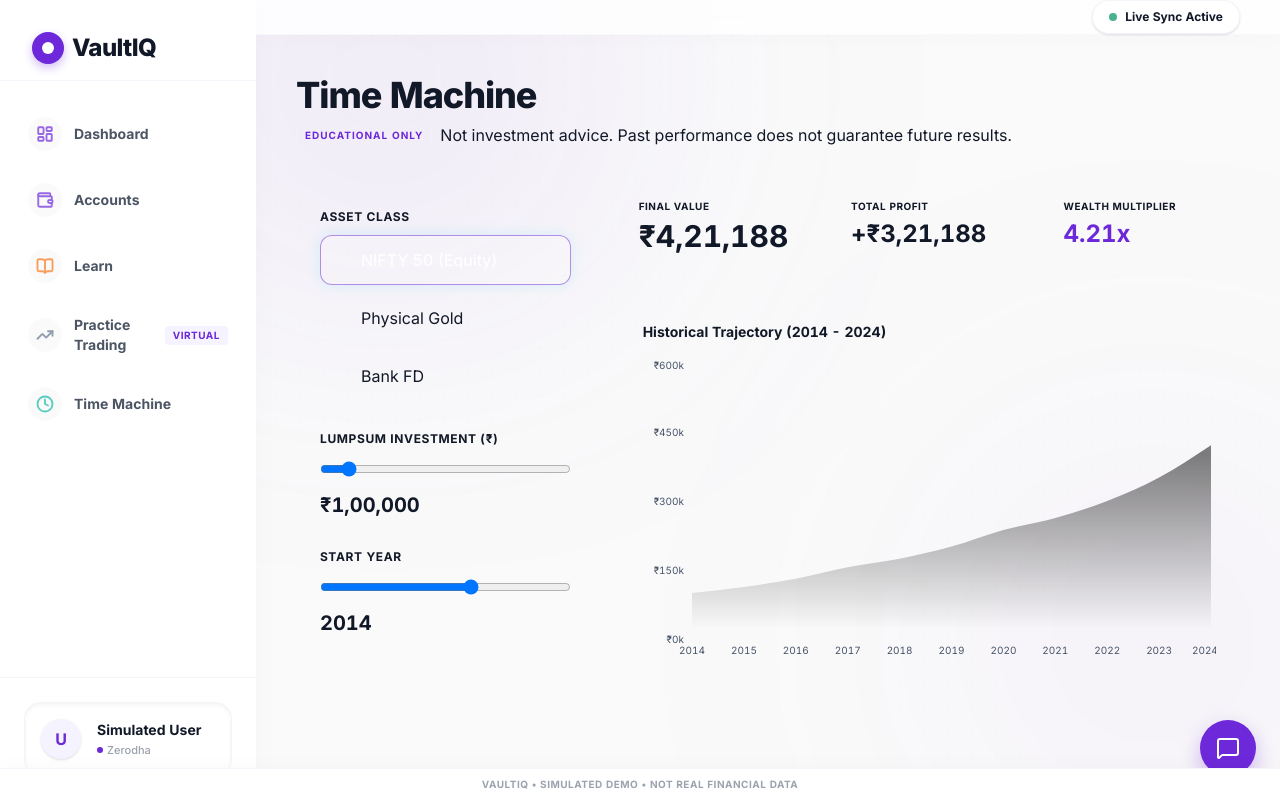
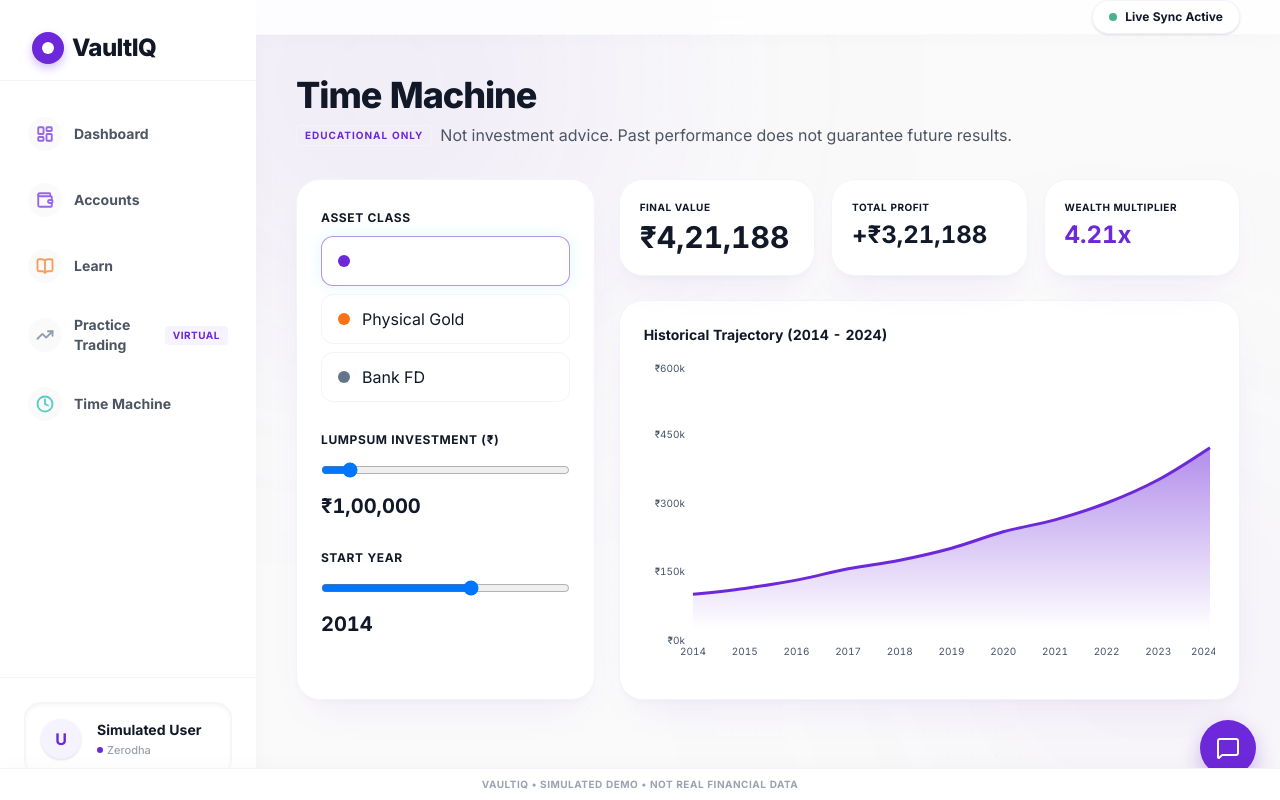
Before and after one commit to aadiitya2007/Hack_On_Tracks, a Next.js app: page /time-machine in a window 1280 px wide. Built offline with nearby package versions, Linux system fonts and the light colour scheme.

Commit message:
feat: upgrade all charts to premium area gradients with soft gridlines and unified tooltips

```diff
--- a/src/app/(main)/dashboard/DashboardClient.tsx
+++ b/src/app/(main)/dashboard/DashboardClient.tsx
@@ -2,16 +2,16 @@
 
 import { useState, useMemo, useEffect } from 'react';
 import { motion, AnimatePresence } from 'framer-motion';
-import { PieChart, Pie, Cell, AreaChart, Area, XAxis, YAxis, Tooltip, ResponsiveContainer } from 'recharts';
+import { PieChart, Pie, Cell, AreaChart, Area, XAxis, YAxis, Tooltip, CartesianGrid, ResponsiveContainer } from 'recharts';
 import { simulateTradeAction } from '@/lib/actions';
 
 const ASSET_COLORS: Record<string, string> = {
-  EQUITY: 'var(--color-asset-equity)',
-  MUTUAL_FUND: 'var(--color-asset-reit)', // magenta
-  DEBT: 'var(--color-asset-bond)',
-  COMMODITY: 'var(--color-asset-gold)',
-  REIT: 'var(--color-asset-reit)',
-  CASH: 'var(--color-asset-cash)',
+  EQUITY: 'var(--asset-stocks)',
+  MUTUAL_FUND: 'var(--asset-funds)', // magenta
+  DEBT: 'var(--asset-bonds)',
+  COMMODITY: 'var(--asset-reits)',
+  REIT: 'var(--asset-reits)',
+  CASH: 'var(--asset-cash)',
 };
 
 // Animated Number Component
@@ -248,13 +248,14 @@ export default function DashboardClient({ initialData }: { initialData: any }) {
               <AreaChart data={mockHistory}>
                 <defs>
                   <linearGradient id="colorVal" x1="0" y1="0" x2="0" y2="1">
-                    <stop offset="5%" stopColor="var(--color-primary)" stopOpacity={0.4}/>
-                    <stop offset="95%" stopColor="var(--color-primary)" stopOpacity={0}/>
+                    <stop offset="5%" stopColor="var(--accent)" stopOpacity={0.4}/>
+                    <stop offset="95%" stopColor="var(--accent)" stopOpacity={0}/>
                   </linearGradient>
                 </defs>
-                <XAxis dataKey="month" stroke="#475569" fontSize={10} tickLine={false} axisLine={false} />
-                <Tooltip contentStyle={{ backgroundColor: 'rgba(15, 10, 42, 0.9)', border: '1px solid rgba(255,255,255,0.1)', borderRadius: '12px' }} />
-                <Area type="monotone" dataKey="value" stroke="var(--color-primary)" strokeWidth={3} fillOpacity={1} fill="url(#colorVal)" />
+                <CartesianGrid strokeDasharray="3 3" vertical={false} stroke="var(--border)" opacity={0.5} />
+                <XAxis dataKey="month" stroke="var(--text-muted)" fontSize={10} tickLine={false} axisLine={false} />
+                <Tooltip contentStyle={{ backgroundColor: 'var(--surface)', border: '1px solid var(--border)', borderRadius: '12px', color: 'var(--text-primary)', boxShadow: '0 10px 15px -3px rgba(0, 0, 0, 0.05)' }} itemStyle={{ color: 'var(--accent)', fontWeight: 'bold' }} />
+                <Area type="monotone" dataKey="value" stroke="var(--accent)" strokeWidth={3} fillOpacity={1} fill="url(#colorVal)" />
               </AreaChart>
             </ResponsiveContainer>
           </div>
--- a/src/app/(main)/learn/stocks/page.tsx
+++ b/src/app/(main)/learn/stocks/page.tsx
@@ -7,7 +7,7 @@ import Dialogue from '@/components/Dialogue';
 import { Aarav, Meera } from '@/components/Characters';
 import { simulateStocks } from '@/lib/simulations/stocks';
 import { Play, Pause, RotateCcw, TrendingUp, TrendingDown, ArrowRight, CheckCircle2, XCircle } from 'lucide-react';
-import { LineChart, Line, XAxis, YAxis, Tooltip as RechartsTooltip, ResponsiveContainer } from 'recharts';
+import { AreaChart, Area, XAxis, YAxis, CartesianGrid, Tooltip as RechartsTooltip, ResponsiveContainer } from 'recharts';
 import Link from 'next/link';
 
 const INTRO_DIALOGUE = [
@@ -196,12 +196,19 @@ export default function StocksLesson() {
 
           <div className="h-64 w-full">
             <ResponsiveContainer width="100%" height="100%">
-              <LineChart data={simData.slice(0, simStep + 1)}>
+              <AreaChart data={simData.slice(0, simStep + 1)} margin={{ top: 10, right: 10, left: 0, bottom: 0 }}>
+                <defs>
+                  <linearGradient id="colorPrice" x1="0" y1="0" x2="0" y2="1">
+                    <stop offset="5%" stopColor="var(--color-accent)" stopOpacity={0.3}/>
+                    <stop offset="95%" stopColor="var(--color-accent)" stopOpacity={0}/>
+                  </linearGradient>
+                </defs>
+                <CartesianGrid strokeDasharray="3 3" vertical={false} stroke="var(--color-border)" opacity={0.5} />
                 <XAxis dataKey="month" hide />
                 <YAxis domain={['auto', 'auto']} hide />
-                <RechartsTooltip />
-                <Line type="monotone" dataKey="price" stroke="var(--color-accent)" strokeWidth={3} dot={false} isAnimationActive={false} />
-              </LineChart>
+                <RechartsTooltip contentStyle={{ backgroundColor: 'var(--color-surface)', border: '1px solid var(--color-border)', borderRadius: '12px', color: 'var(--color-text-primary)', boxShadow: '0 10px 15px -3px rgba(0, 0, 0, 0.05)' }} itemStyle={{ color: 'var(--color-accent)', fontWeight: 'bold' }} />
+                <Area type="monotone" dataKey="price" stroke="var(--color-accent)" strokeWidth={3} fillOpacity={1} fill="url(#colorPrice)" isAnimationActive={false} />
+              </AreaChart>
             </ResponsiveContainer>
           </div>
 
--- a/src/app/(main)/time-machine/TimeMachineClient.tsx
+++ b/src/app/(main)/time-machine/TimeMachineClient.tsx
@@ -1,13 +1,13 @@
 'use client';
 
 import { useState, useMemo } from 'react';
-import { AreaChart, Area, XAxis, YAxis, Tooltip, ResponsiveContainer } from 'recharts';
+import { AreaChart, Area, XAxis, YAxis, Tooltip, CartesianGrid, ResponsiveContainer } from 'recharts';
 import { motion } from 'framer-motion';
 
 const ASSETS = [
-  { id: 'NIFTY', name: 'NIFTY 50 (Equity)', cagr: 0.14, color: 'var(--color-primary)' },
-  { id: 'GOLD', name: 'Physical Gold', cagr: 0.08, color: 'var(--color-asset-gold)' },
-  { id: 'FD', name: 'Bank FD', cagr: 0.06, color: 'var(--color-asset-cash)' },
+  { id: 'NIFTY', name: 'NIFTY 50 (Equity)', cagr: 0.14, color: 'var(--accent)' },
+  { id: 'GOLD', name: 'Physical Gold', cagr: 0.08, color: 'var(--asset-funds)' },
+  { id: 'FD', name: 'Bank FD', cagr: 0.06, color: 'var(--asset-cash)' },
 ];
 
 export default function TimeMachineClient() {
@@ -41,15 +41,15 @@ export default function TimeMachineClient() {
     <div className="max-w-6xl mx-auto pb-20 relative z-10">
       <div className="mb-8">
         <h1 className="heading-hero text-4xl text-gradient">Time Machine</h1>
-        <p className="text-foreground/60 mt-2 flex items-center gap-2">
-          <span className="px-2 py-0.5 rounded bg-white/5 border border-white/10 text-[10px] font-bold text-accent tracking-widest uppercase">Educational Only</span>
+        <p className="text-text-secondary mt-2 flex items-center gap-2">
+          <span className="px-2 py-0.5 rounded bg-white/5 border border-border text-[10px] font-bold text-accent tracking-widest uppercase">Educational Only</span>
           Not investment advice. Past performance does not guarantee future results.
         </p>
       </div>
 
       <div className="grid grid-cols-1 lg:grid-cols-3 gap-6">
         {/* Controls */}
-        <div className="glass-card p-6 flex flex-col gap-6">
+        <div className="card p-6 flex flex-col gap-6">
           <div>
             <label className="text-xs font-bold text-foreground/50 uppercase tracking-wider">Asset Class</label>
             <div className="mt-2 space-y-2">
@@ -57,7 +57,7 @@ export default function TimeMachineClient() {
                 <button
                   key={a.id}
                   onClick={() => setAssetId(a.id)}
-                  className={`w-full text-left px-4 py-3 rounded-xl border transition-all flex items-center gap-3 ${assetId === a.id ? 'bg-white/10 border-accent/50 text-white shadow-[0_0_15px_rgba(34,211,238,0.15)]' : 'bg-white/5 border-white/10 text-foreground/70 hover:bg-white/10'}`}
+                  className={`w-full text-left px-4 py-3 rounded-xl border transition-all flex items-center gap-3 ${assetId === a.id ? 'bg-white/10 border-accent/50 text-white shadow-[0_0_15px_rgba(34,211,238,0.15)]' : 'bg-white/5 border-border text-foreground/70 hover:bg-white/10'}`}
                 >
                   <span className="w-3 h-3 rounded-full" style={{ backgroundColor: a.color }}></span>
                   {a.name}
@@ -98,21 +98,21 @@ export default function TimeMachineClient() {
         {/* Results */}
         <div className="col-span-1 lg:col-span-2 space-y-6">
           <div className="grid grid-cols-1 sm:grid-cols-3 gap-4">
-            <div className="glass-card p-5">
+            <div className="card p-5">
               <p className="text-[10px] text-foreground/50 font-bold uppercase tracking-wider">Final Value</p>
               <p className="text-3xl font-display font-bold text-gradient mt-1">₹{Math.round(finalValue).toLocaleString('en-IN')}</p>
             </div>
-            <div className="glass-card p-5">
+            <div className="card p-5">
               <p className="text-[10px] text-foreground/50 font-bold uppercase tracking-wider">Total Profit</p>
               <p className="text-2xl font-display font-bold text-success mt-1">+₹{Math.round(totalProfit).toLocaleString('en-IN')}</p>
             </div>
-            <div className="glass-card p-5">
+            <div className="card p-5">
               <p className="text-[10px] text-foreground/50 font-bold uppercase tracking-wider">Wealth Multiplier</p>
               <p className="text-2xl font-display font-bold text-accent mt-1">{multiplier}x</p>
             </div>
           </div>
 
-          <div className="glass-card p-6 h-[400px] flex flex-col">
+          <div className="card p-6 h-[400px] flex flex-col">
             <h3 className="font-bold text-sm mb-4">Historical Trajectory ({startYear} - {currentYear})</h3>
             <div className="flex-1 -ml-4">
               <ResponsiveContainer width="100%" height="100%">
```
